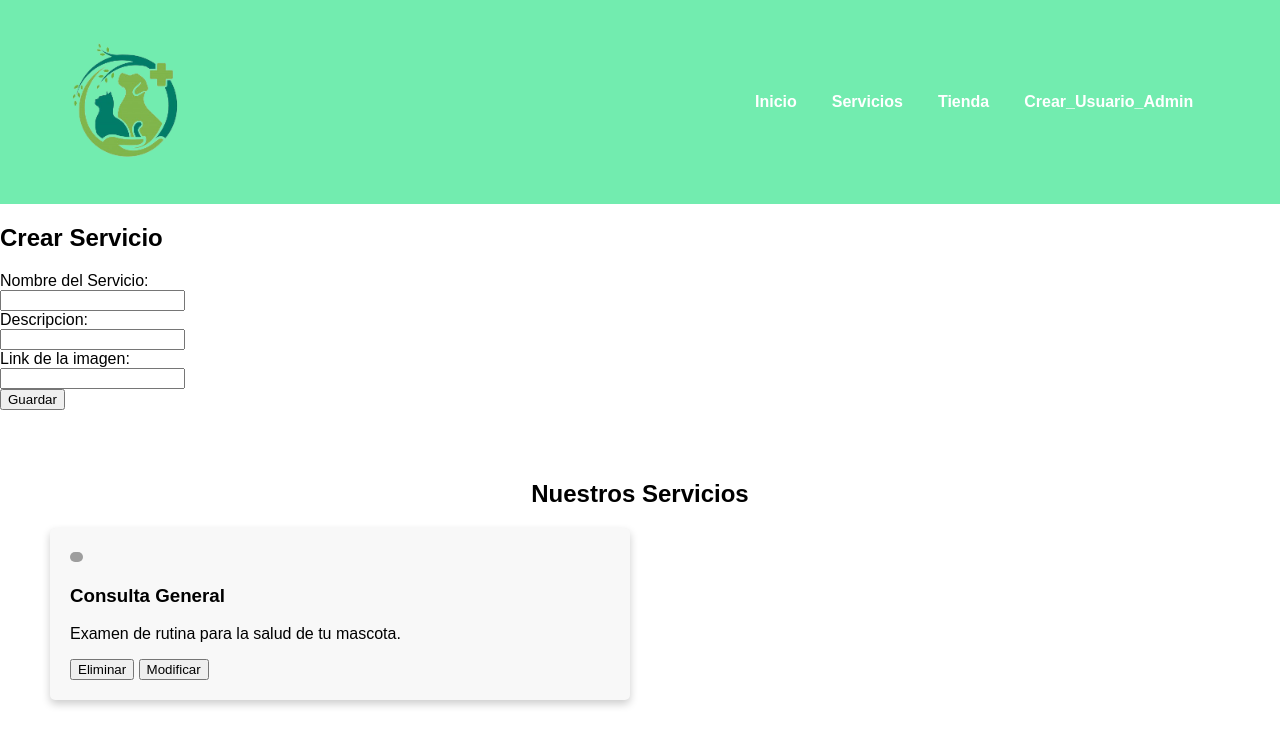
After one commit to Chappy0710/vetcare, a PHP site: page /serviciosAdmin.php in a window 1280 px wide. The commit adds this page. Shown: the top 749 px of the page. Run offline with PHP 8.4, Linux system fonts and the light colour scheme; data comes from the database, SQL or seed files in the repository; both versions use the stored data as it was after the commit; grey boxes are pictures that could not be loaded.

Commit message:
Commit 2
READ Y CREATE de Servicios y mapeo dependiendo del rol del usuario

```diff
--- a/ProyectoVeterinaria/Proyecto-Vet/css/style.css
+++ b/ProyectoVeterinaria/Proyecto-Vet/css/style.css
@@ -45,3 +45,32 @@ nav {
 .menu a:hover {
     color: #169741;
 }
+
+.servicios {
+    padding: 50px;
+    text-align: center;
+}
+
+.servicios h2 {
+    font-size: 24px;
+    margin-bottom: 20px;
+}
+
+.servicios-grid {
+    display: grid;
+    grid-template-columns: repeat(2, 1fr);
+    gap: 20px;
+    text-align: left;
+}
+
+.servicios-item {
+    background-color: #F8F8F8;
+    padding: 20px;
+    border-radius: 5px;
+    box-shadow: 0px 4px 8px rgba(0, 0, 0, 0.2);
+}
+
+.servicios-item img {
+    height: 10px;
+    border-radius: 5px;
+}
--- a/ProyectoVeterinaria/Proyecto-Vet/menu.php
+++ b/ProyectoVeterinaria/Proyecto-Vet/menu.php
@@ -1,7 +1,7 @@
 <?php
 function getMenu(){
     $menu = array(array("url" => "index.php", "name" => "Inicio"),
-                array("url" => "#", "name" => "Servicios"));
+                array("url" => "servicios.php", "name" => "Servicios"));
     $menu[] = array("url" => "#", "name" => "Tienda");
     $menu[] = array("url" => "#", "name" => "Nosotros");
     $menu[] = array("url" => "#", "name" => "Contacto");
--- a/ProyectoVeterinaria/Proyecto-Vet/menuAdmin.php
+++ b/ProyectoVeterinaria/Proyecto-Vet/menuAdmin.php
@@ -1,7 +1,7 @@
 <?php
 function getMenuAdmin(){
     $menu = array(array("url" => "indexAdmin.php", "name" => "Inicio"),
-                array("url" => "#", "name" => "Servicios"));
+                array("url" => "serviciosAdmin.php", "name" => "Servicios"));
     $menu[] = array("url" => "#", "name" => "Tienda");
     $menu[] = array("url" => "#", "name" => "Crear_Usuario_Admin");
     return $menu;
--- a/ProyectoVeterinaria/Proyecto-Vet/process_registro.php
+++ b/ProyectoVeterinaria/Proyecto-Vet/process_registro.php
@@ -9,6 +9,7 @@
     $email_post = $_POST["email"];
     $user_post = $_POST["username"]; //con username se refiere al name="username" de registro.php
     $password_post = $_POST["password"];
+    $password_hash = password_hash($password_post, PASSWORD_BCRYPT);
 
     //Insersion
 
--- a/ProyectoVeterinaria/Proyecto-Vet/registro.php
+++ b/ProyectoVeterinaria/Proyecto-Vet/registro.php
@@ -10,7 +10,7 @@
 <head>
     <meta charset="UTF-8">
     <meta name="viewport" content="width=device-width, initial-scale=1.0">
-    <title>Pagina Principal</title>
+    <title>Registro</title>
     <link rel="stylesheet" href="css/style.css">
 
 </head>
--- /dev/null
+++ b/ProyectoVeterinaria/Proyecto-Vet/serviciosAdmin.php
@@ -0,0 +1,73 @@
+<?php
+    include("menuAdmin.php");
+    include("config.php");
+    $menu = getMenuAdmin();
+
+    $conn = new mysqli($servername, $username, $password, $database);
+        if($conn->connect_error){
+            die("Error de conexion ".$conn->connect_error);
+        }
+?>
+
+<!DOCTYPE html>
+<html lang="es">
+
+<head>
+    <meta charset="UTF-8">
+    <meta name="viewport" content="width=device-width, initial-scale=1.0">
+    <title>Servicios Admin</title>
+    <link rel="stylesheet" href="css/style.css">
+
+</head>
+
+<body>
+    <header>
+        <nav>
+            <div class="logo">
+                <img src="images/logo.png" alt="Logo Veterinaria">
+            </div>
+            <ul class="menu">
+                <?php foreach ($menu as $item) { ?>
+                    <li><a href="<?php echo $item["url"] ?>"><?php echo $item["name"] ?></a></li>
+                <?php    }   ?>
+            </ul>
+        </nav>
+    </header>
+
+    <section>
+            <h2>Crear Servicio</h2>
+        <form method="POST" action="process_serviciosAdmin.php">
+            <label>Nombre del Servicio: </label><br>
+            <input type="text" name="name"><br>
+            <label>Descripcion: </label><br>
+            <input type="text" name="descripcion"><br>
+            <label>Link de la imagen: </label><br>
+            <input type="text" name="imagen"><br>
+            <input type="submit" value="Guardar">
+        </form>
+    </section>
+
+
+    <section class="servicios">
+        <h2>Nuestros Servicios</h2>
+        <div class="servicios-grid">
+            <?php
+            $sql = "SELECT * FROM servicios";
+            $result = $conn->query($sql);
+
+            if ($result->num_rows > 0) {
+                while ($row = $result->fetch_assoc()) {
+            ?>
+                    <div class="servicios-item">
+                        <img src='<?php echo $row["image"] ?>'>
+                        <h3><?php echo $row["nombre"] ?></h3>
+                        <p><?php echo $row["descripcion"] ?></p>
+                        <input type="submit" value="Eliminar">
+                        <input type="submit" value="Modificar">
+                    </div>
+            <?php }
+            } ?>
+        </div>
+    </section>
+
+</body>
```
Also changed, not shown: ProyectoVeterinaria/Proyecto-Vet/creatablas.sql (+22 -0 lines), ProyectoVeterinaria/Proyecto-Vet/process_login.php (+13 -2 lines), ProyectoVeterinaria/Proyecto-Vet/process_serviciosAdmin.php (added, +22 -0 lines), ProyectoVeterinaria/Proyecto-Vet/servicios.php (added, +57 -0 lines), ProyectoVeterinaria/Proyecto-Vet/servicios.sql (added, +67 -0 lines).
